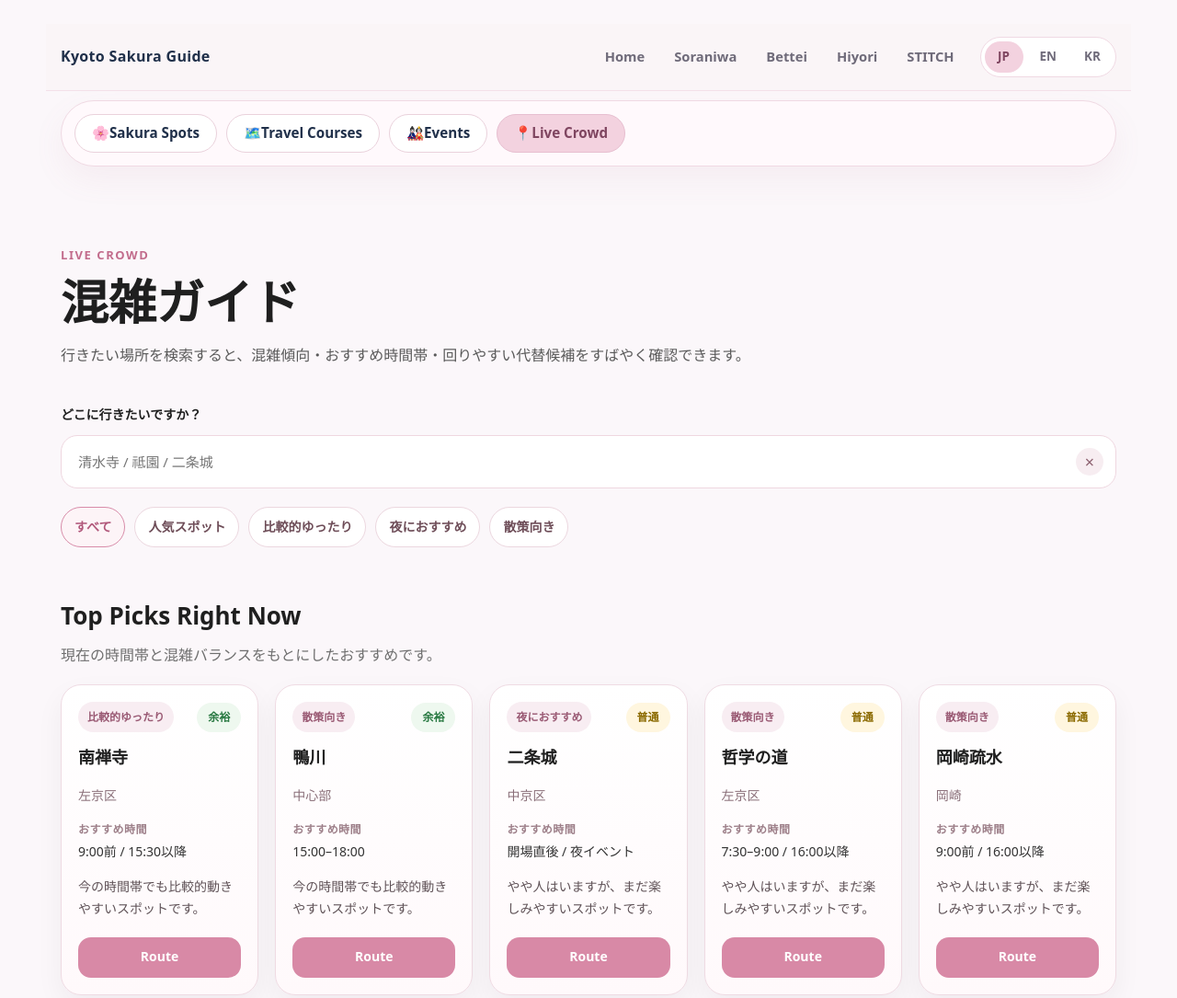
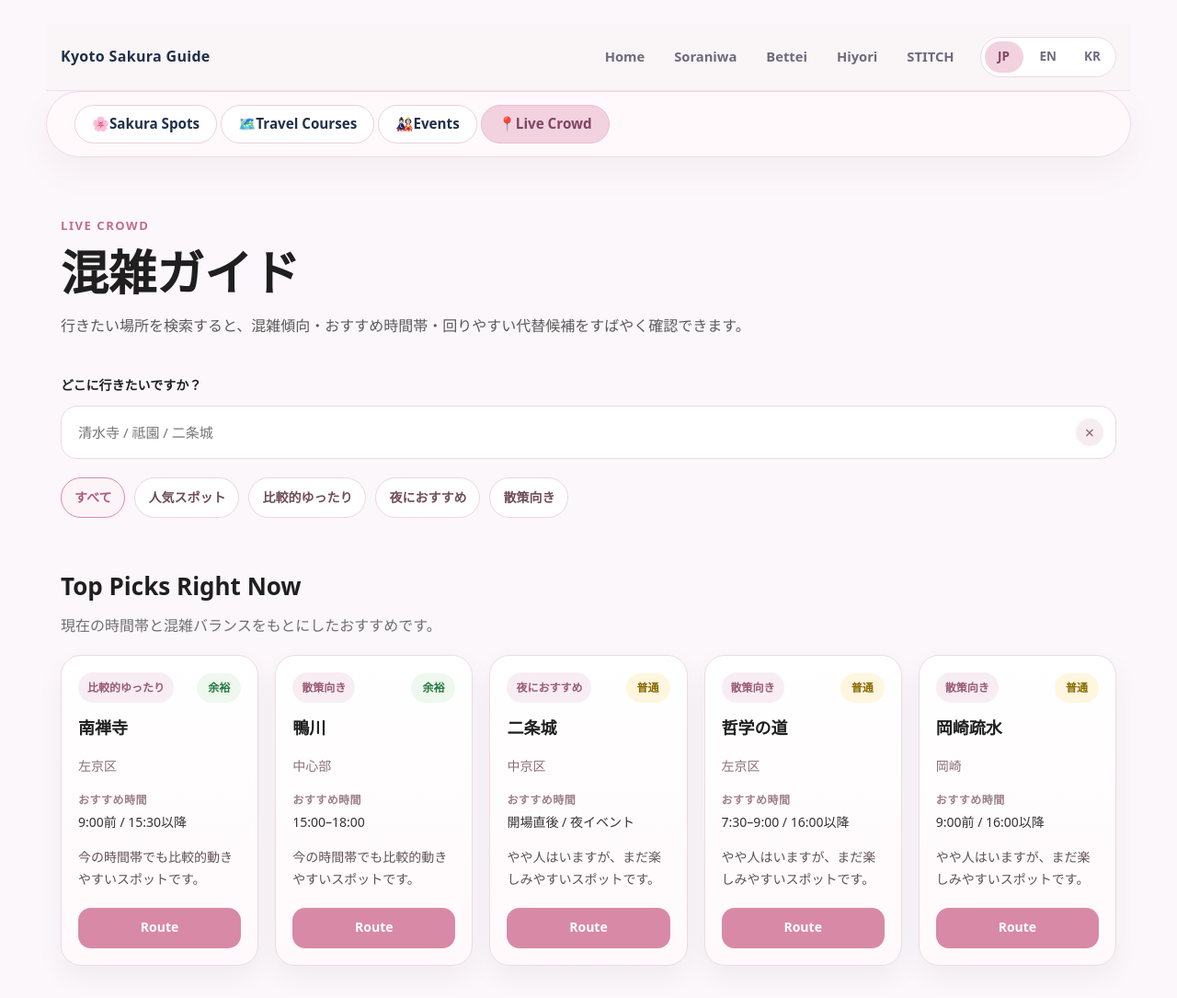
Before and after one commit to stitchhotelkyoto-code/kyoto-sakura-guide, a plain HTML site: page v3/crowd-live.html in a window 1280 px wide. Shown: the top 1085 px of the page at 92% size. Drawn offline with Linux system fonts and the light colour scheme.

Commit message:
Update crowd-live.html

```diff
--- a/v3/crowd-live.html
+++ b/v3/crowd-live.html
@@ -31,22 +31,31 @@
       </div>
     </header>
 
-    <div class="subpage-widget-wrap">
-  <nav class="subpage-widget-nav">
-    <a href="./all-sakura.html">
-      🌸 <span data-i18n="widget_sakura">Sakura Spots</span>
-    </a>
-    <a href="./all-course.html">
-      🗺️ <span data-i18n="widget_courses">Travel Courses</span>
-    </a>
-    <a href="./all-events.html">
-      🎎 <span data-i18n="widget_events">Events</span>
-    </a>
-    <a href="./crowd-live.html" class="is-active">
-      📍 <span data-i18n="widget_crowd">Live Crowd</span>
-    </a>
-  </nav>
-</div>
+   <section class="subpage-widget-nav">
+  <div class="container">
+    <div class="subpage-widget-grid">
+      <a href="./all-sakura.html" class="subpage-widget-card">
+        <span class="subpage-widget-icon">🌸</span>
+        <span class="subpage-widget-text" data-i18n="widget_sakura">Sakura Spots</span>
+      </a>
+
+      <a href="./all-course.html" class="subpage-widget-card">
+        <span class="subpage-widget-icon">🗺️</span>
+        <span class="subpage-widget-text" data-i18n="widget_courses">Travel Courses</span>
+      </a>
+
+      <a href="./all-events.html" class="subpage-widget-card">
+        <span class="subpage-widget-icon">🎎</span>
+        <span class="subpage-widget-text" data-i18n="widget_events">Events</span>
+      </a>
+
+      <a href="./crowd-live.html" class="subpage-widget-card is-active">
+        <span class="subpage-widget-icon">📍</span>
+        <span class="subpage-widget-text" data-i18n="widget_crowd">Live Crowd</span>
+      </a>
+    </div>
+  </div>
+</section>
 
 
     <main data-page="crowd-guide">
```
